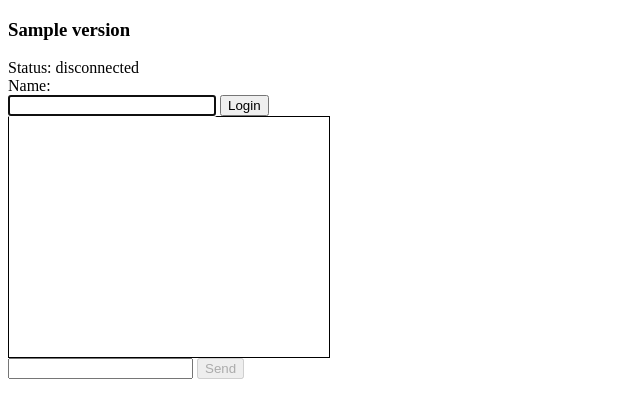
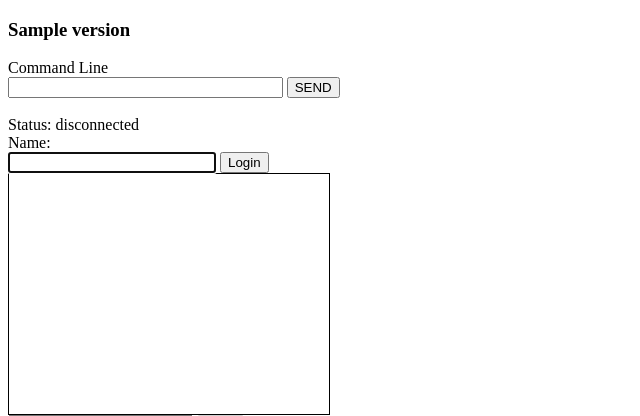
Before and after one commit to dimadeck/async_chat, a Python web app: template view/templates/ws_chat.html in a window 1280 px wide. Shown: the top 416 px of the page, without its empty margins (0-640 px from the left). Run offline with Jinja, Linux system fonts and the light colour scheme; the template is opened without the code that fills it: most values are stand-ins (such as "Sample title", 1, 10 or a date in 2020); some libraries are stand-ins or nearby versions.

Commit message:
add command line, change action for send button: 'magall + message' (was 'message')

```diff
--- a/view/templates/ws_chat.html
+++ b/view/templates/ws_chat.html
@@ -14,40 +14,19 @@
          control.html(control.html() + msg + '<br/>');
          control.scrollTop(control.scrollTop() + 1000);
        }
-       function log_mes(username, msg) {
-         var control = $('#log');
-         var finish_message = '[' + username + ']' + ': ' + msg
-         control.html(control.html() + finish_message + '<br/>');
-         control.scrollTop(control.scrollTop() + 1000);
-       }
        function connect() {
          disconnect();
          var wsUri = (window.location.protocol=='https:'&&'wss://'||'ws://')+window.location.host+'/ws';
          conn = new WebSocket(wsUri);
          name = $('#field_name').val()
+
          conn.onopen = function() {
            conn.send('login '+name)
            update_ui();
          };
          conn.onmessage = function(e) {
-
            var data = JSON.parse(e.data);
            switch (data.action) {
-             case  'connect':
-               name = data.name;
-               log('Connected as ' + name);
-               update_ui();
-               break;
-             case  'disconnect':
-               log('Disconnected ' + data.name);
-               update_ui();
-               break;
-             case 'join':
-               log('Joined ' + data.name);
-               break;
-             case 'sent':
-               log_mes(data.name, data.text);
-               break;
              case 'response':
               log(data.message)
              break;
@@ -62,12 +41,10 @@
        function disconnect() {
          if (conn != null) {
            conn.send('logout');
-           //conn.close();
-           //conn = null;
-           //name = 'None';
            update_ui();
          }
        }
+
        function update_ui() {
          if (conn == null) {
            $('#status').text('disconnected');
@@ -85,7 +62,8 @@
            $('#text').val('').focus();
          }
          $('#name').text(name);
-       }
+       };
+       // Login start
        $('#connect').on('click', function() {
          if (conn == null) {
            connect();
@@ -95,9 +73,17 @@
          update_ui();
          return false;
        });
+       $('#field_name').on('keyup', function(e) {
+         if (e.keyCode === 13) {
+           $('#connect').click();
+           return false;
+         }
+       });
+       // Login end
+       // Send start
        $('#send').on('click', function() {
          var text = $('#text').val();
-         conn.send(text);
+         conn.send('msgall '+text);
          $('#text').val('').focus();
          return false;
        });
@@ -107,19 +93,35 @@
            return false;
          }
        });
-       $('#field_name').on('keyup', function(e) {
+      // Send end
+      // Command line start
+       $('#cmd_btn').on('click', function() {
+         var cmd = $('#cmd_line').val();
+         conn.send(cmd);
+         $('#cmd_line').val('').focus();
+         return false;
+       });
+       $('#cmd_line').on('keyup', function(e) {
          if (e.keyCode === 13) {
-           $('#connect').click();
+           $('#cmd_btn').click();
            return false;
          }
        });
+       // Command line end
+
      });
     </script>
 </head>
 <body>
 <h3><span id="chat_version">{{version}}</span></h3>
 <div>
-
+    <div>Command Line
+      <form id="cmdform" onsubmit="return false;">
+          <input style="width:20em" id="cmd_line" type="text"/>
+          <input id="cmd_btn" type="button" value="SEND">
+      </form>
+    </div>
+    <br>
     <div>Status: <span id="status">disconnected</span></div>
     <div>Name:<span hidden=true id="name"></span>
     <form id="loginform" onsubmit="return false;">
```
